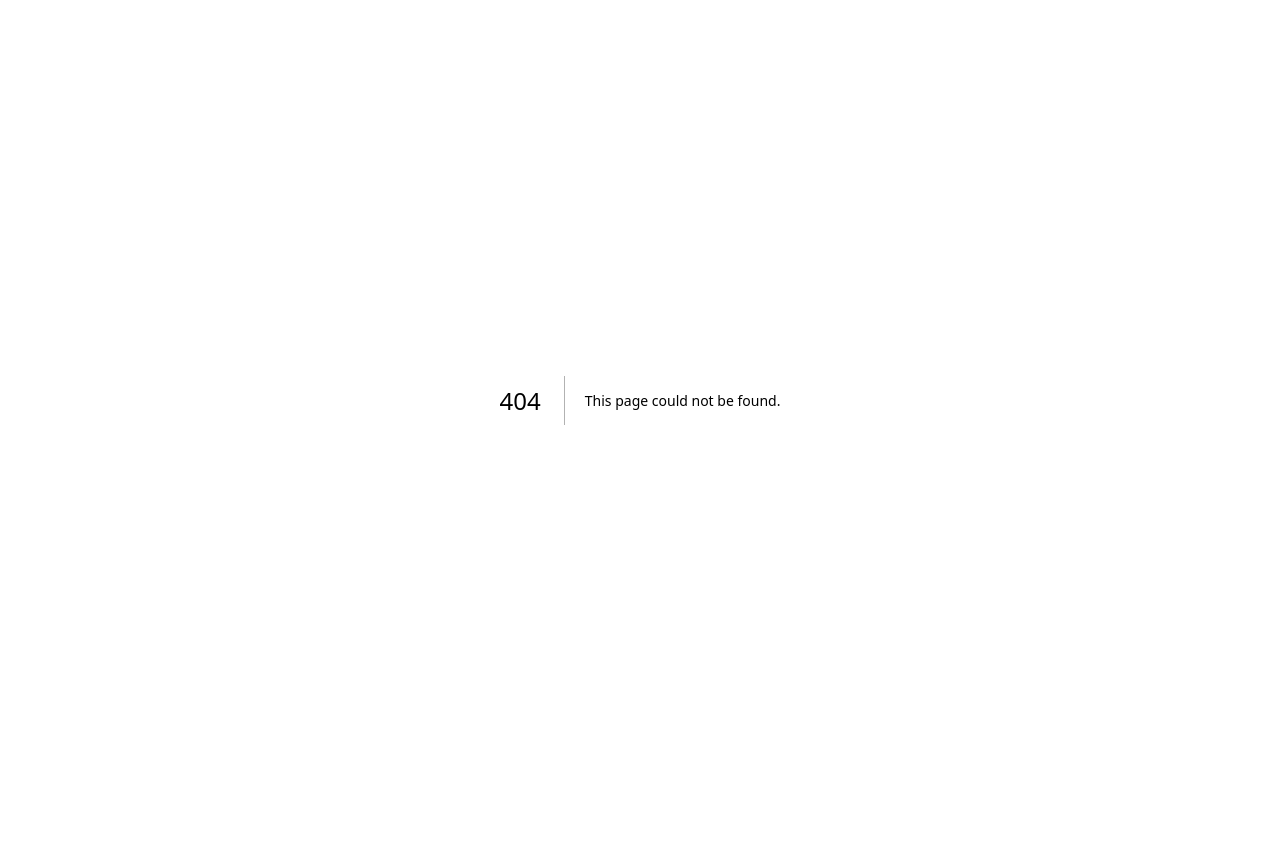
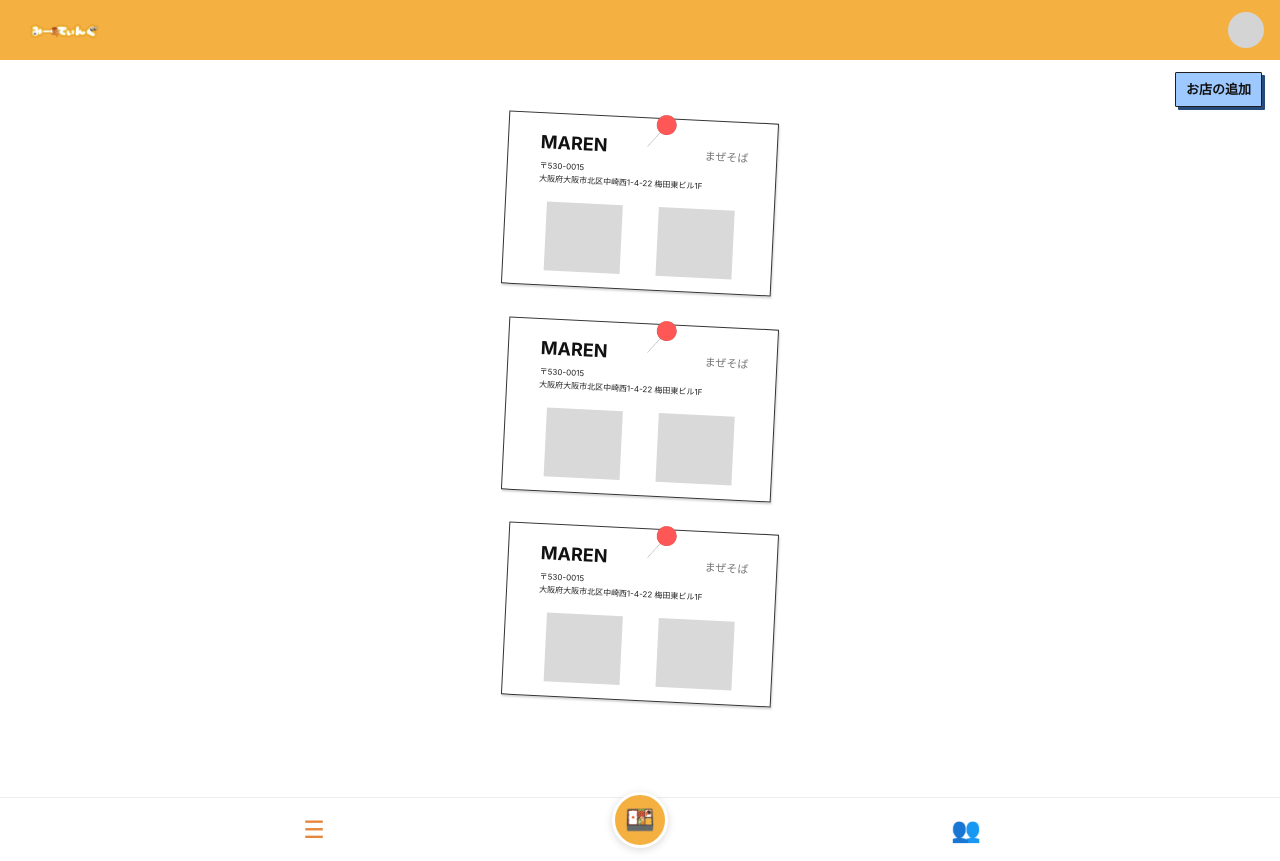
Before and after one commit to shiomoto-kei/TryOnlyException, a Next.js app in the folder lunch-share/: page /list in a window 1280 px wide. Before the commit this address had no page. Before the commit the page ends 800 px from the top, so only its background shows below. Built offline with nearby package versions, Linux system fonts and the light colour scheme.

Commit message:
お店一覧画面の作成

```diff
--- /dev/null
+++ b/lunch-share/app/components/ShopCard.tsx
@@ -0,0 +1,103 @@
+import Image from 'next/image';
+
+type ShopCardProps = {
+  name: string;
+  postalCode: string;
+  address: string;
+  category: string;
+};
+
+export default function ShopCard({
+  name,
+  postalCode,
+  address,
+  category,
+}: ShopCardProps) {
+  return (
+    <article style={styles.card}>
+      <Image
+        src="/pushpin.png"
+        alt=""
+        width={29}
+        height={35}
+        style={styles.pinImage}
+        aria-hidden="true"
+      />
+
+      <div style={styles.headerRow}>
+        <h2 style={styles.name}>{name}</h2>
+        <span style={styles.category}>{category}</span>
+      </div>
+
+      <p style={styles.detail}>{postalCode}</p>
+      <p style={styles.detail}>{address}</p>
+
+      <div style={styles.photoRow} aria-hidden="true">
+        <div style={styles.photoPlaceholder} />
+        <div style={styles.photoPlaceholder} />
+      </div>
+    </article>
+  );
+}
+
+const styles: { [key: string]: React.CSSProperties } = {
+  card: {
+    position: 'relative',
+    width: '100%',
+    minHeight: 158,
+    padding: '18px 28px 14px 32px',
+    boxSizing: 'border-box',
+    background: '#fff',
+    border: '1px solid #333',
+    boxShadow: '1px 2px 2px rgba(0,0,0,0.16)',
+    transform: 'rotate(2.8deg)',
+  },
+  pinImage: {
+    position: 'absolute',
+    top: -5,
+    left: '57%',
+    width: 29,
+    height: 35,
+    objectFit: 'contain',
+    transform: 'translateX(-50%)',
+    zIndex: 2,
+    pointerEvents: 'none',
+  },
+  headerRow: {
+    display: 'flex',
+    alignItems: 'flex-start',
+    justifyContent: 'space-between',
+    gap: 12,
+  },
+  name: {
+    margin: 0,
+    fontSize: 18,
+    lineHeight: 1.2,
+    fontWeight: 700,
+    color: '#111',
+    letterSpacing: 0,
+  },
+  category: {
+    paddingTop: 9,
+    fontSize: 11,
+    color: '#777',
+    whiteSpace: 'nowrap',
+  },
+  detail: {
+    margin: '4px 0 0',
+    fontSize: 8,
+    lineHeight: 1.2,
+    color: '#222',
+  },
+  photoRow: {
+    display: 'flex',
+    gap: 36,
+    marginTop: 17,
+    paddingLeft: 9,
+  },
+  photoPlaceholder: {
+    width: 76,
+    height: 69,
+    background: '#d9d9d9',
+  },
+};
--- /dev/null
+++ b/lunch-share/app/list/page.tsx
@@ -0,0 +1,103 @@
+'use client';
+
+import { useRouter } from 'next/navigation';
+import BottomNav from '../components/BottomNav';
+import Header from '../components/Header';
+import ShopCard from '../components/ShopCard';
+
+const shops = [
+  {
+    name: 'MAREN',
+    postalCode: '\u3012530-0015',
+    address:
+      '\u5927\u962a\u5e9c\u5927\u962a\u5e02\u5317\u533a\u4e2d\u5d0e\u897f1-4-22 \u6885\u7530\u6771\u30d3\u30eb1F',
+    category: '\u307e\u305c\u305d\u3070',
+  },
+  {
+    name: 'MAREN',
+    postalCode: '\u3012530-0015',
+    address:
+      '\u5927\u962a\u5e9c\u5927\u962a\u5e02\u5317\u533a\u4e2d\u5d0e\u897f1-4-22 \u6885\u7530\u6771\u30d3\u30eb1F',
+    category: '\u307e\u305c\u305d\u3070',
+  },
+  {
+    name: 'MAREN',
+    postalCode: '\u3012530-0015',
+    address:
+      '\u5927\u962a\u5e9c\u5927\u962a\u5e02\u5317\u533a\u4e2d\u5d0e\u897f1-4-22 \u6885\u7530\u6771\u30d3\u30eb1F',
+    category: '\u307e\u305c\u305d\u3070',
+  },
+];
+
+export default function ShopListPage() {
+  const router = useRouter();
+
+  return (
+    <div style={styles.page}>
+      <Header />
+
+      <main style={styles.main}>
+        <div style={styles.actionRow}>
+          <button
+            type="button"
+            onClick={() => router.push('/shops')}
+            style={styles.addButton}
+          >
+            {'\u304a\u5e97\u306e\u8ffd\u52a0'}
+          </button>
+        </div>
+
+        <section style={styles.cardList} aria-label={'\u304a\u5e97\u4e00\u89a7'}>
+          {shops.map((shop, index) => (
+            <ShopCard key={`${shop.name}-${index}`} {...shop} />
+          ))}
+        </section>
+      </main>
+
+      <BottomNav />
+    </div>
+  );
+}
+
+const styles: { [key: string]: React.CSSProperties } = {
+  page: {
+    minHeight: '100vh',
+    background: '#fff',
+    display: 'flex',
+    flexDirection: 'column',
+    fontFamily:
+      '-apple-system, "Hiragino Kaku Gothic ProN", "Yu Gothic", sans-serif',
+  },
+  main: {
+    flex: 1,
+    overflowY: 'auto',
+    padding: '12px 18px 96px',
+    boxSizing: 'border-box',
+  },
+  actionRow: {
+    display: 'flex',
+    justifyContent: 'flex-end',
+    marginBottom: 10,
+  },
+  addButton: {
+    minWidth: 86,
+    height: 35,
+    padding: '0 10px',
+    background: '#9EC9FF',
+    border: '1px solid #1F1F1F',
+    borderRadius: 1,
+    color: '#111',
+    fontSize: 13,
+    fontWeight: 700,
+    letterSpacing: 0,
+    cursor: 'pointer',
+    boxShadow: '3px 3px 0 #264A7A',
+  },
+  cardList: {
+    display: 'flex',
+    flexDirection: 'column',
+    gap: 33,
+    maxWidth: 270,
+    margin: '0 auto',
+  },
+};
```
Also changed, not shown: lunch-share/public/pushpin.png (added).
